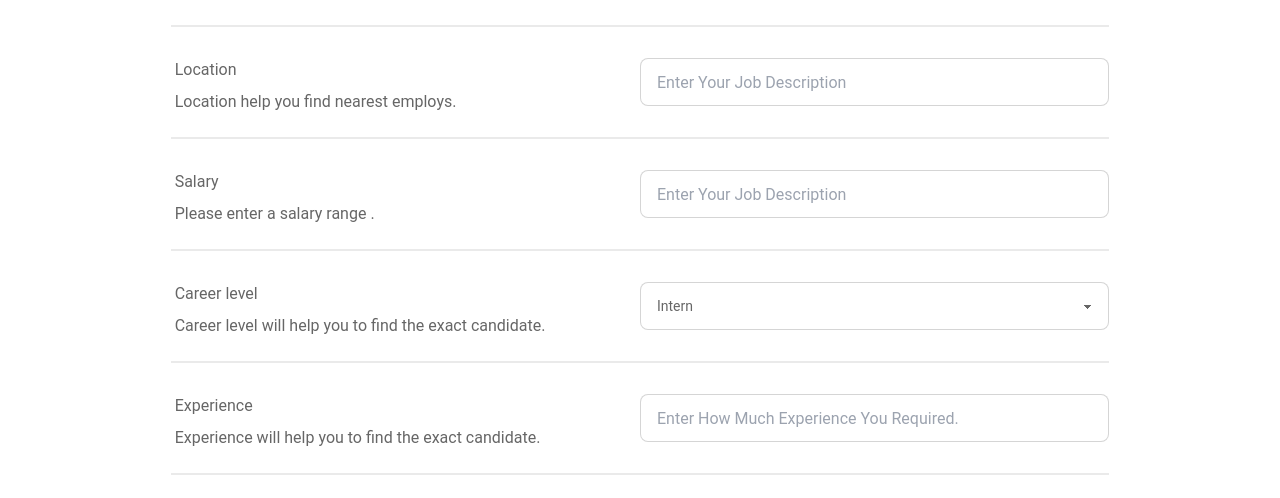
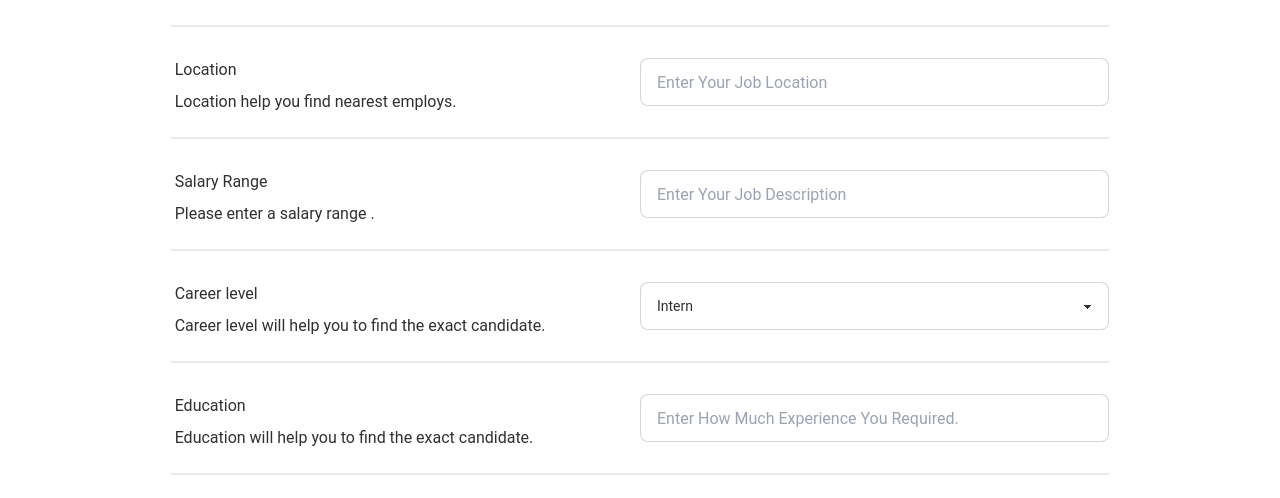
Before and after one commit to Sujoy-Kumar-Das/JobSafari-client, a React (Vite) app: page /post-job in a window 1280 px wide. Shown: the part 302-800 px from the top of the page. Built offline with nearby package versions, Linux system fonts and the light colour scheme; no server answers.

Commit message:
post a job page and funtionality added

```diff
--- a/src/commonFuntions/storeUser.js
+++ b/src/commonFuntions/storeUser.js
@@ -1,4 +1,5 @@
 import toast from "react-hot-toast";
+import { errorMessage } from "./errorMessage";
 
 export const storeUsersInfo = async (userData) => {
   try {
@@ -15,6 +16,6 @@ export const storeUsersInfo = async (userData) => {
     const data = await res.json();
     return data;
   } catch (error) {
-    toast.error(error.message);
+    errorMessage(error.message);
   }
 };
--- /dev/null
+++ b/src/hooks/usePostData.jsx
@@ -0,0 +1,21 @@
+import { useQuery } from "react-query";
+
+const usePostData = (key, url, bodyData) => {
+  console.log(url)
+  const { data: postResponse, isLoading } = useQuery([key, url], {
+    queryFn: async () => {
+      const res = await fetch(url, {
+        method: "POST",
+        headers: {
+          "Content-Type": "application/json",
+        },
+        body: JSON.stringify(bodyData),
+      });
+      const data = await res.json();
+      return data;
+    },
+  });
+  return [isLoading, postResponse];
+};
+
+export default usePostData;
--- a/src/layouts/ResgistrationLayout.jsx
+++ b/src/layouts/ResgistrationLayout.jsx
@@ -1,11 +1,13 @@
-import React from 'react';
-import { Outlet } from 'react-router-dom';
-import Header from "../pages/shared/header/Header"
+import React from "react";
+import { Outlet } from "react-router-dom";
+import Header from "../pages/shared/header/Header";
 const ResgistrationLayout = () => {
   return (
     <>
       <Header></Header>
+      <div className=" w-11/12 lg:w-4/5 mx-auto mb-20 mt-10">
         <Outlet></Outlet>
+      </div>
     </>
   );
 };
--- a/src/pages/allJobPosts/AllJobPosts.jsx
+++ b/src/pages/allJobPosts/AllJobPosts.jsx
@@ -18,7 +18,6 @@ const AllJobPosts = () => {
   const [isLoading, data] = useLoadData("/job-posts", url);
   const totalData = data?.count;
   const totalPage = Math.ceil(totalData / itemsPerPage);
-
   return (
     <section>
       <div className=" my-2 lg:my-5 w-full lg:w-3/5  mx-auto  bg-base-200 rounded-full flex justify-center items-center p-1">
--- a/src/pages/jobDetail/JobDetail.jsx
+++ b/src/pages/jobDetail/JobDetail.jsx
@@ -16,14 +16,12 @@ const JobDetail = () => {
   const url = `http://localhost:5000/job-detail/${id}`; //   url for laod job detail
 
   const [isLoading, data] = useLoadData("/job-detail", url); // load data custom hook
-
   if (isLoading) {
     return <Loader></Loader>;
   }
   if (!data?.success) {
     return <Error message={data?.message}></Error>;
   }
-  console.log(data.jobDetail[0]);
   return (
     <section className=" w-4/5 lg:w-2/5 mx-auto my-10 text-secondary">
       <div className=" flex justify-between items-start w-full">
@@ -73,7 +71,7 @@ const JobDetail = () => {
           <button
             onClick={() => {
               toast.success("hello");
-              console.log("hello")
+              console.log("hello");
             }}
             className=" btn btn-primary rounded-full"
           >
--- a/src/pages/jobDetail/JobDetailCompo.jsx
+++ b/src/pages/jobDetail/JobDetailCompo.jsx
@@ -23,7 +23,7 @@ const JobDetailCompo = ({ data }) => {
             </p>
             <div className=" text-base">
               <p className=" flex gap-x-2">Date Posted</p>
-              <p className=" text-sm">{data?.jobDetail?.[0].deadline}</p>
+              <p className=" text-sm">{data?.jobDetail?.[0].datePosted}</p>
             </div>
           </div>
           <div className=" flex gap-x-2 items-center">
--- a/src/pages/postJob/PostJob.jsx
+++ b/src/pages/postJob/PostJob.jsx
@@ -1,8 +1,12 @@
-import React, { useState } from "react";
+import React, { useContext, useState } from "react";
 import { useForm } from "react-hook-form";
 import { errorMessage } from "../../commonFuntions/errorMessage";
+import { AuthContextProvider } from "../../contexts/AuthContext/AuthContext";
+import { successMessage } from "../../commonFuntions/successMessage";
 
 const PostJob = () => {
+  // contexts
+  const { user } = useContext(AuthContextProvider);
   // react form hook
   const {
     register,
@@ -13,6 +17,7 @@ const PostJob = () => {
   //   states
   const [experienceFields, setExperienceFields] = useState([""]);
   const [skillsFields, setSkillsField] = useState([""]);
+  const [loading, setLoading] = useState(false);
   // handle dynamic field
   const handelDynamicField = (arrary, setArray) => {
     setArray([...arrary, ""]);
@@ -29,12 +34,57 @@ const PostJob = () => {
       setArray(newInputValus);
     }
   };
+
   // handle post job
-  const handlePostJob = (data) => {
-    // console.log(data);
+
+  const handlePostJob = async (data) => {
+    setLoading(true);
+    // job post data
+    const jobPostData = {
+      job_title: data.jobTitle,
+      company: user.displayName,
+      email: user.email,
+      location: data.location,
+      requirements: data.requirments,
+      education: data.education ? data.education : "All Background",
+      skills: data.skills,
+      experience: data.experience
+        ? data.experience
+        : "No Experienc. Fresher can apply",
+      datePosted: new Date().toISOString().split("T")[0],
+      deadline: data.date,
+      how_to_apply: `Send your resume and a legal writing sample to ${user.email}`,
+      Career_level: data.careerLevel,
+      quantity: data.quantity,
+      salary: data.salary,
+      Founded_in: data.founed ? data.founed : "Not mentioned",
+      categories: data.categories ? data.categories : "Not mentioned",
+      company_size: data.companySize ? data.companySize : "Not mentioned",
+      description: data.description,
+    };
+
+    // post url
+    const url = `http://localhost:5000/post-job`;
+
+    const res = await fetch(url, {
+      method: "POST",
+      headers: {
+        "Content-Type": "application/json",
+      },
+      body: JSON.stringify(jobPostData),
+    });
+    const postResponse = await res.json();
+    if (postResponse.success) {
+      successMessage(postResponse.message);
+      setLoading(false);
+      reset();
+    } else {
+      errorMessage(postResponse.message);
+      setLoading(false);
+    }
   };
   return (
-    <section className="pb-5 text-secondary">
+    <section className="pb-5">
       <form onSubmit={handleSubmit(handlePostJob)}>
         <div className="  w-full lg:w-4/5 mx-auto ">
           <div className="flex flex-col lg:flex-row items-center justify-between">
@@ -97,18 +147,18 @@ const PostJob = () => {
               <p className="ps-1">Location help you find nearest employs.</p>
             </div>
             <input
-              type="text"
+              type="address"
               placeholder={`${
-                errors?.loction
-                  ? errors?.loction?.message
-                  : "Enter Your Job Description"
+                errors?.location
+                  ? errors?.location?.message
+                  : "Enter Your Job Location"
               }`}
               className={`input input-bordered w-full lg:w-1/2 ${
-                errors?.loction?.message &&
+                errors?.location?.message &&
                 " input-error placeholder-error border-error"
               }`}
-              {...register("loction", {
-                required: "Location is Required",
+              {...register("location", {
+                required: "location is Required",
               })}
             />
           </div>
@@ -118,11 +168,11 @@ const PostJob = () => {
         <div className=" w-full lg:w-4/5 mx-auto">
           <div className="  flex flex-col lg:flex-row items-center justify-between">
             <div className=" w-full lg:w-2/5 mb-2 lg:mb-0">
-              <label className="label">Salary</label>
+              <label className="label">Salary Range</label>
               <p className="ps-1"> Please enter a salary range .</p>
             </div>
             <input
-              type="number"
+              type="text"
               placeholder={`${
                 errors?.salary
                   ? errors?.salary?.message
@@ -161,7 +211,27 @@ const PostJob = () => {
           </div>
           <div className=" divider"></div>
         </div>
-
+        <div className=" w-full lg:w-4/5 mx-auto">
+          <div className="  flex flex-col lg:flex-row items-center justify-between">
+            <div className=" w-full lg:w-2/5 mb-2 lg:mb-0">
+              <label className="label">Education</label>
+              <p className="ps-1">
+                {" "}
+                Education will help you to find the exact candidate.
+              </p>
+            </div>
+            <input
+              type="text"
+              placeholder="Enter How Much Experience You Required."
+              className={`input input-bordered w-full lg:w-1/2 ${
+                errors?.education?.message &&
+                " input-error placeholder-error border-error"
+              }`}
+              {...register("education")}
+            />
+          </div>
+          <div className=" divider"></div>
+        </div>
         <div className=" w-full lg:w-4/5 mx-auto">
           <div className="  flex flex-col lg:flex-row items-center justify-between">
             <div className=" w-full lg:w-2/5 mb-2 lg:mb-0">
@@ -330,10 +400,15 @@ const PostJob = () => {
           </div>
           <div className=" divider"></div>
         </div>
-        <div className=" flex justify-center">
-          <button className=" btn btn-primary" type="submit">
-            Post
-          </button>
+        <div className=" flex justify-center w-full lg:w-1/5 mx-auto">
+          {loading ? (
+            <button className="btn btn-primary w-full">
+              Uploading
+              <span className="loading loading-spinner"></span>
+            </button>
+          ) : (
+            <button className=" btn btn-primary  w-full">Post</button>
+          )}
         </div>
       </form>
     </section>
--- a/src/pages/registration/login/Login.jsx
+++ b/src/pages/registration/login/Login.jsx
@@ -46,7 +46,7 @@ const Login = () => {
     }
   };
   return (
-    <section className=" mt-10 w-4/5 mx-auto">
+    <section>
       <h1 className=" text-3xl text-center uppercase  font-bold">Singin Now</h1>
 
       <div className=" flex lg:flex-row-reverse flex-col justify-around items-center">
--- a/src/pages/shared/jobPostCard/JobPostCard.jsx
+++ b/src/pages/shared/jobPostCard/JobPostCard.jsx
@@ -1,14 +1,14 @@
 import React from "react";
 import { Link } from "react-router-dom";
 
-const JobPostCard = ({item}) => {
+const JobPostCard = ({ item }) => {
   const { _id, company, job_title, experience } = item;
   return (
     <div className="bg-base-100 border-2 border-secondary rounded-lg text-secondary flex justify-center items-end ">
       <div className="card-body">
         <h2 className="card-title">{job_title}</h2>
         <p>
-          {company} looking for a {job_title} with {experience}.
+          {company} looking for a {job_title}.
         </p>
         <div className="flex  justify-end">
           <Link to={`/job-detail/${_id}`}>
```
Lines whose indentation alone changed are shown as unchanged.
